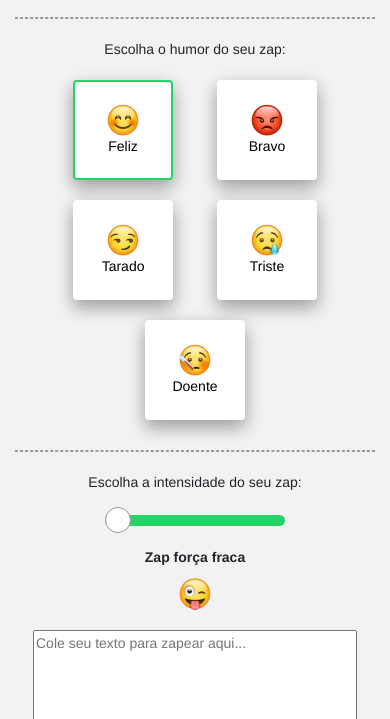
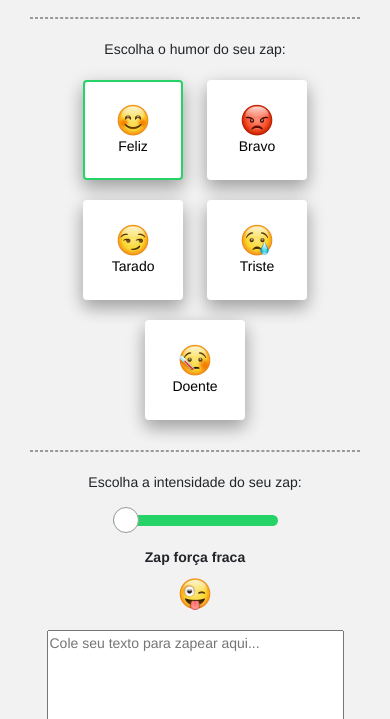
Before and after one commit to vmarchesin/vemdezapbe.be, a website: page views/home.html in a window 390 px wide. Shown: the part 125-844 px from the top of the page. Drawn offline with nearby package versions, Linux system fonts and the light colour scheme; files that its build step writes are made by us from their sources; files whose address does not match are found by name.

Commit message:
Fix grid layout
Making it responsible for mobile

```diff
--- a/public/css/zap.css
+++ b/public/css/zap.css
@@ -39,7 +39,7 @@ hr {
 
 /* Styles */
 .mood-button {
-  margin: 10px 20px;
+  margin: 10px;
   width: 100px;
   height: 100px;
 
--- a/views/home.html
+++ b/views/home.html
@@ -38,10 +38,9 @@
     </center>
   </header>
 
-  <aside></aside>
-
+  <div class="container-fluid">
     <div class="row justify-content-center mb20">
-    <div class="col-sm-12 col-md-5">
+      <div class="col-xs-12 col-sm-12 col-md-6">
         <center>
           <section id="intro">
             <div class="wrap">
@@ -104,6 +103,7 @@
       </div>
 
     </div>
+  </div>
 </body>
 
 </html>
```
Lines whose indentation alone changed are shown as unchanged.
